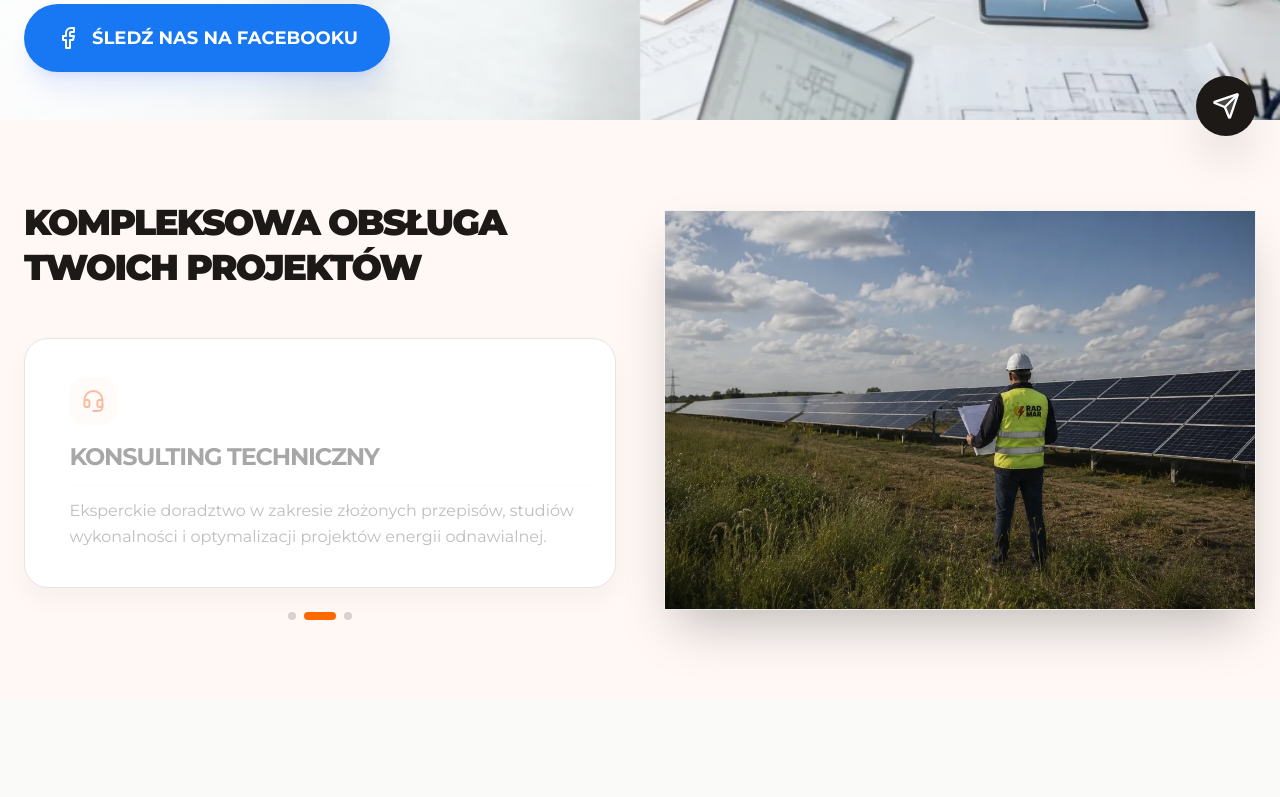
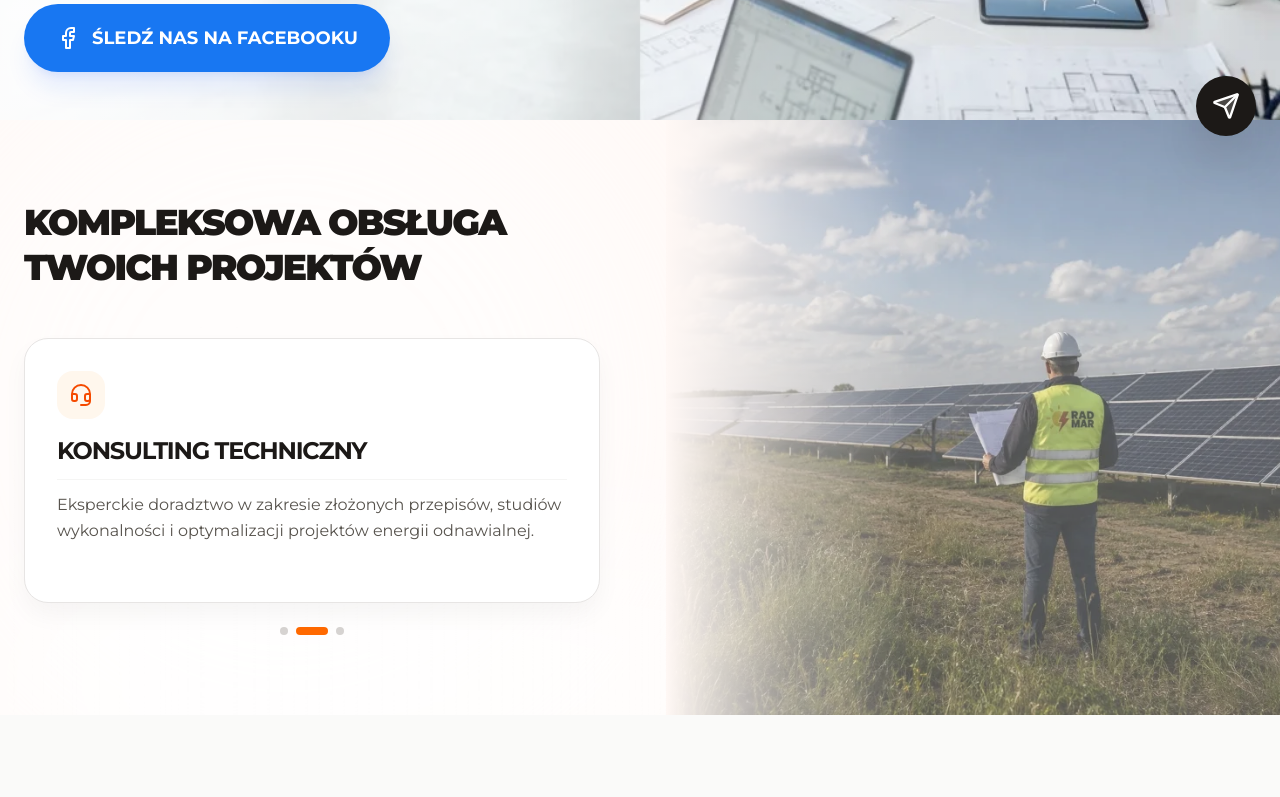
Before and after one commit to gumuwka/rmprojekty-aistudio, a React (Vite) app: page / in a window 1280 px wide. Shown: the part 640-1437 px from the top of the page. Built offline with nearby package versions, Linux system fonts and the light colour scheme; no server answers.

Commit message:
małe zmianki

```diff
--- a/src/pages/Home.tsx
+++ b/src/pages/Home.tsx
@@ -222,9 +222,46 @@ export default function Home() {
         </div>
       </section>
       <section className="relative py-12 md:py-20 overflow-hidden bg-[#fff8f5]">
-        <div className="container mx-auto px-4 md:px-6 relative z-10 grid grid-cols-1 lg:grid-cols-2 gap-12 items-center">
+        {/* Ambient background white glow from left */}
+        <motion.div
+          initial={{ opacity: 0, x: -100 }}
+          whileInView={{ opacity: 0.7, x: 0 }}
+          viewport={{ once: true }}
+          transition={{ duration: 1.5, ease: "easeOut" }}
+          className="absolute top-[-20%] left-[-10%] w-[65%] h-[140%] rounded-full bg-white blur-[120px] pointer-events-none z-[1]"
+        />
+
+        {/* Shimmer white sweep effect moving from left to right */}
+        <motion.div
+          initial={{ x: '-150%' }}
+          whileInView={{ x: '150%' }}
+          viewport={{ once: true }}
+          transition={{ duration: 2.2, ease: "easeInOut", delay: 0.2 }}
+          className="absolute top-0 bottom-0 w-[65%] bg-gradient-to-r from-transparent via-white/30 to-transparent blur-3xl skew-x-12 pointer-events-none z-[1]"
+        />
+
+        {/* Bottom white glow spanning from bottom-left to bottom-right across the entire section background */}
+        <div className="absolute bottom-[-15%] left-0 right-0 h-[40%] bg-gradient-to-r from-white via-white/80 to-white/20 blur-[100px] pointer-events-none z-[1]" />
+
+        {/* Photo in the background (desktop only, stretches to the right edge of the screen) */}
+        <div className="hidden lg:block absolute top-0 right-0 w-[48%] h-full z-[2] overflow-hidden pointer-events-none bg-white">
+          <img
+            src="/assets/realizations_full_bg.webp"
+            alt="Kompleksowa obsługa projektów"
+            className="w-full h-full object-cover"
+            loading="lazy"
+            width={1920}
+            height={400}
+          />
+          {/* Gentle white wash/overlay */}
+          <div className="absolute inset-0 bg-white/30 pointer-events-none" />
+          {/* Left fade blending the photo into the background */}
+          <div className="absolute inset-y-0 left-0 w-[40%] bg-gradient-to-r from-[#fff8f5] via-[#fff8f5]/40 to-transparent pointer-events-none" />
+        </div>
+
+        <div className="container mx-auto px-4 md:px-6 relative grid grid-cols-1 lg:grid-cols-2 gap-12 lg:gap-20 items-center z-[10]">
           {/* Left Side: Content */}
-          <div className="w-full flex flex-col">
+          <div className="w-full flex flex-col relative z-[20]">
             <div className="mb-8 text-left">
               <motion.h2
                 {...fadeInUp}
@@ -235,19 +272,17 @@ export default function Home() {
             </div>
 
             <div
-              className="relative bg-white border border-stone-200 rounded-3xl p-6 md:p-8 shadow-[0px_12px_24px_rgba(0,0,0,0.04)] min-h-[250px] flex items-center w-full"
+              className="relative bg-white border border-stone-200 rounded-3xl p-6 md:p-8 shadow-[0px_12px_24px_rgba(0,0,0,0.04)] grid grid-cols-1 items-start w-full overflow-hidden min-h-[290px] sm:min-h-[240px] md:min-h-[220px] lg:min-h-[210px]"
               onMouseEnter={() => setIsAutoPlaying(false)}
               onMouseLeave={() => setIsAutoPlaying(true)}
             >
-              <AnimatePresence mode="wait">
-                {activeTileIndex === 0 && (
-                  <motion.div
-                    key="tile0"
-                    initial={{ opacity: 0, x: 20 }}
-                    animate={{ opacity: 1, x: 0 }}
-                    exit={{ opacity: 0, x: -20 }}
-                    transition={{ duration: 0.4 }}
-                    className="flex flex-col w-full"
+              {/* Tile 1 */}
+              <div
+                className={`col-start-1 row-start-1 w-full flex flex-col transition-all duration-500 ease-out ${
+                  activeTileIndex === 0
+                    ? 'opacity-100 translate-x-0 pointer-events-auto z-10'
+                    : 'opacity-0 translate-x-8 pointer-events-none z-0'
+                }`}
               >
                 <div className="w-12 h-12 rounded-2xl bg-orange-50 flex items-center justify-center mb-4">
                   <PencilRuler className="text-orange-600" size={24} />
@@ -256,16 +291,15 @@ export default function Home() {
                 <p className="text-stone-600 leading-relaxed text-base">
                   {data?.mapSection?.tile1?.desc || 'Precyzyjne projekty architektoniczne i elektryczne dla instalacji komercyjnych i przemysłowych, gwarantujące maksymalne uzyski i trwałość konstrukcji.'}
                 </p>
-                  </motion.div>
-                )}
-                {activeTileIndex === 1 && (
-                  <motion.div
-                    key="tile1"
-                    initial={{ opacity: 0, x: 20 }}
-                    animate={{ opacity: 1, x: 0 }}
-                    exit={{ opacity: 0, x: -20 }}
-                    transition={{ duration: 0.4 }}
-                    className="flex flex-col w-full"
+              </div>
+
+              {/* Tile 2 */}
+              <div
+                className={`col-start-1 row-start-1 w-full flex flex-col transition-all duration-500 ease-out ${
+                  activeTileIndex === 1
+                    ? 'opacity-100 translate-x-0 pointer-events-auto z-10'
+                    : 'opacity-0 translate-x-8 pointer-events-none z-0'
+                }`}
               >
                 <div className="w-12 h-12 rounded-2xl bg-orange-50 flex items-center justify-center mb-4">
                   <Headset className="text-orange-600" size={24} />
@@ -274,16 +308,15 @@ export default function Home() {
                 <p className="text-stone-600 leading-relaxed text-base">
                   {data?.mapSection?.tile2?.desc || 'Eksperckie doradztwo w zakresie złożonych przepisów, studiów wykonalności oraz procesów przyłączenia do sieci dla aktywów OZE.'}
                 </p>
-                  </motion.div>
-                )}
-                {activeTileIndex === 2 && (
-                  <motion.div
-                    key="tile2"
-                    initial={{ opacity: 0, x: 20 }}
-                    animate={{ opacity: 1, x: 0 }}
-                    exit={{ opacity: 0, x: -20 }}
-                    transition={{ duration: 0.4 }}
-                    className="flex flex-col w-full"
+              </div>
+
+              {/* Tile 3 */}
+              <div
+                className={`col-start-1 row-start-1 w-full flex flex-col transition-all duration-500 ease-out ${
+                  activeTileIndex === 2
+                    ? 'opacity-100 translate-x-0 pointer-events-auto z-10'
+                    : 'opacity-0 translate-x-8 pointer-events-none z-0'
+                }`}
               >
                 <div className="w-12 h-12 rounded-2xl bg-orange-50 flex items-center justify-center mb-4">
                   <GraduationCap className="text-orange-600" size={24} />
@@ -292,9 +325,7 @@ export default function Home() {
                 <p className="text-stone-600 leading-relaxed text-base">
                   {data?.mapSection?.tile3?.desc || 'Specjalistyczne programy szkoleniowe zaprojektowane w celu podnoszenia kwalifikacji zespołów inżynieryjnych i menedżerów projektów.'}
                 </p>
-                  </motion.div>
-                )}
-              </AnimatePresence>
+              </div>
             </div>
 
             {/* Kropeczki nawigacyjne karuzeli */}
@@ -314,11 +345,10 @@ export default function Home() {
             </div>
           </div>
 
-          {/* Right Side: Photo without rounding and animations */}
-          <motion.div
-            {...fadeInUp}
-            className="relative w-full h-[320px] md:h-[400px] overflow-hidden shadow-2xl border border-stone-200/50 bg-white"
-          >
+          {/* Right Side: Photo card on mobile, empty spacer on desktop */}
+          <div className="w-full lg:h-[400px]">
+            {/* Mobile-only Photo Card */}
+            <div className="block lg:hidden relative w-full h-[320px] md:h-[400px] overflow-hidden rounded-[2rem] shadow-2xl border border-stone-200/50 bg-white">
               <img
                 src="/assets/realizations_full_bg.webp"
                 alt="Kompleksowa obsługa projektów"
@@ -327,8 +357,11 @@ export default function Home() {
                 width={1920}
                 height={400}
               />
-            <div className="absolute inset-0 bg-gradient-to-t from-stone-900/10 to-transparent pointer-events-none" />
-          </motion.div>
+              <div className="absolute inset-0 bg-white/30 pointer-events-none" />
+            </div>
+            {/* Desktop empty spacer to keep the grid layout */}
+            <div className="hidden lg:block w-full h-full pointer-events-none" />
+          </div>
         </div>
       </section>
 
```
Also changed, not shown: src/components/Newsletter.tsx (+19 -34 lines). Lines whose indentation alone changed are shown as unchanged.
